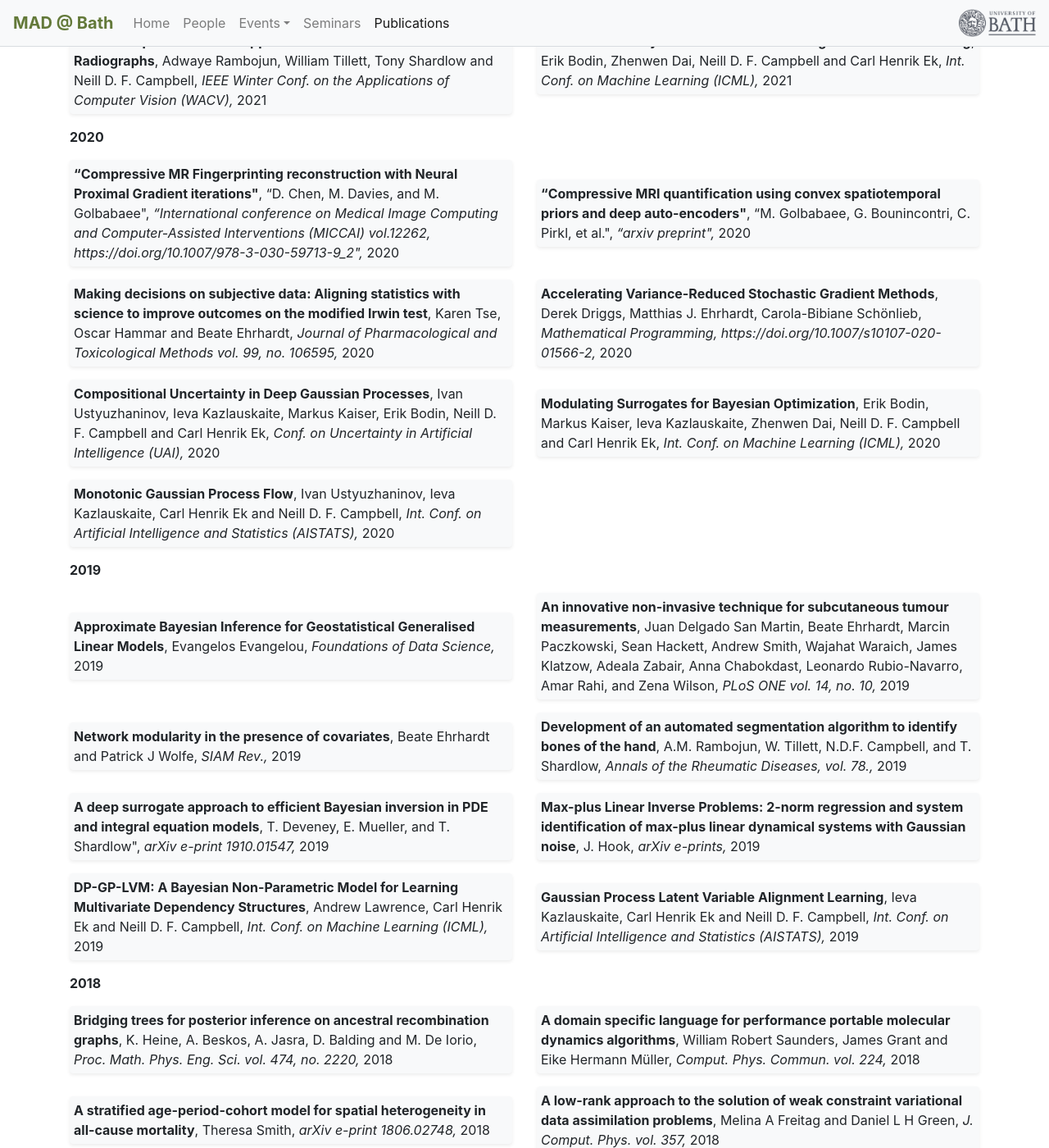
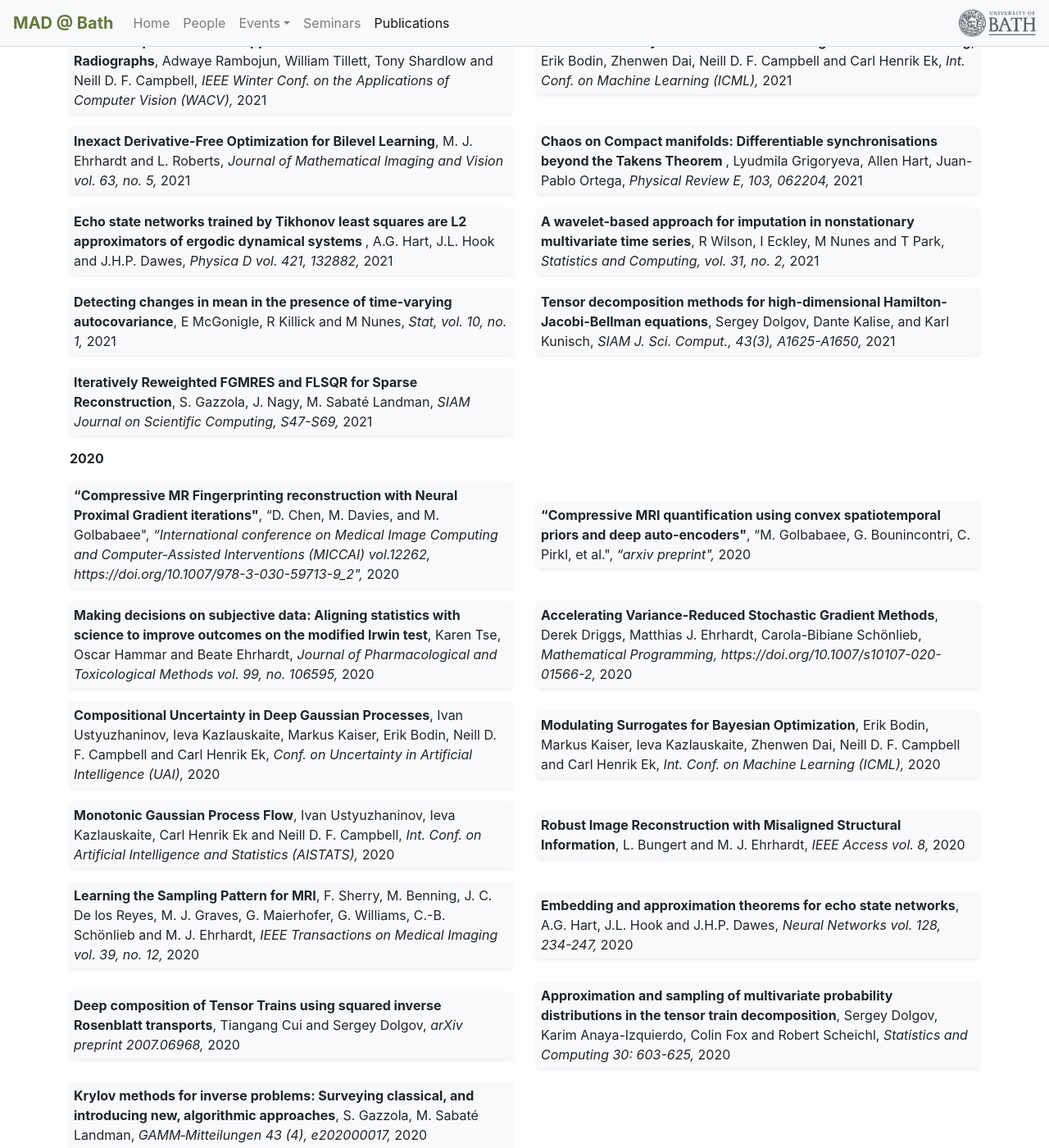
Before and after one commit to mathematics-and-algorithms-for-data/mathematics-and-algorithms-for-data.github.io, a Jekyll site: the page built from publications.md, in a window 1280 px wide and 1400 px high, scrolled down 386 px. Shown: the whole window at 82% size. Built offline with Jekyll 4.4.1, drawn with Linux system fonts in a browser that asks for light colours; nearby versions of some CDN libraries; some of the changed text lies outside the part shown.

Commit message:
updates on news/people/pubs

```diff
--- a/_data/news.yml
+++ b/_data/news.yml
@@ -18,3 +18,7 @@ items:
     text: '**SDEs and ML - What should we use where?** This series of targeted workshops, inspired by the science-forward Dagstuhl-style meetings, will be held on Monday 7th June and Monday 5th July at 14:00 - 17:00 BST.  If you are interested in joining these events, please send an email to m.ehrhardt@bath.ac.uk.
 '
     critical: true
+  - date: "2021-06-02"
+    text: '**[IR Tools](https://github.com/silviagazzola/IRtools) Training Event for PhD students**
+'
+    critical: true
--- a/_data/people.yml
+++ b/_data/people.yml
@@ -141,7 +141,7 @@ researchers:
   - name: "Connr Gascoigne"
     working: "Theresa Smith"
   - name: "Arron Gosnell"
-    working: "Evangelos Evangelou"
+    working: "Evangelos Evangelou and Jonathan Bartlett"
   - name: "Allen Hart"
     working: "Jon Dawes and Olga Isupova"
   - name: "Adam Hartshorne"
@@ -164,13 +164,12 @@ researchers:
     working: "Tiago de Paula Peixoto"
   - name: "Tom Pennington"
     working: "R. Scheichl and K. Anaya-Izquierdo"
-
+  - name: "Seb Scott"
+    working: Matthias Ehrhardt and Silvia Gazzola
   - name: "Paul Russell"
     working: "Özgür Şimşek"
   - name: "Paul Secular"
     working: "Sergey Dolgov"
-  - name: "Sebastian Stolze"
-    working: "Evangelos Evangelou"
   - name: "Andreas Theophilou"
     working: "Özgür Şimşek"
   - name: "Jarrod Williams"
@@ -181,3 +180,9 @@ researchers:
     working: "Tiago de Paula Peixoto"
   - name: "Fengpei Wang"
     working: "Clarice Poon and Tony Shardlow"
+  - name: "Daniel Miles"
+    working: "Sandipan Roy and Evangelos Evangelou"
+  - name: "Luca Saluzzi"
+    working: "Sergey Dolgov"
+  - name: "Oliver Townsend"
+    working: "Silvia Gazzola and Sergey Dolgov"
--- a/_data/publications.yml
+++ b/_data/publications.yml
@@ -104,25 +104,22 @@ papers:
     authors: "Beate Ehrhardt and Patrick J Wolfe"
     venue: "SIAM Rev."
     year: 2019
+
   - title:  "Development of an automated segmentation algorithm to identify bones of the hand"
     authors: A.M. Rambojun, W. Tillett, N.D.F. Campbell, and T. Shardlow
     year: 2019
     venue: "Annals of the Rheumatic Diseases, vol. 78."
+
   - title: "A deep surrogate approach to efficient Bayesian inversion in PDE and integral equation models"
-    authors: T. Deveney, E. Mueller, and T. Shardlow"
+    authors: "T. Deveney, E. Mueller, and T. Shardlow"
     year: 2019
     venue: "arXiv e-print 1910.01547"
     arxiv-link: https://arxiv.org/abs/1910.01547
+
   - title: "Alternating Minimal Energy Methods for Linear Systems in Higher Dimensions"
     authors: "S. Dolgov and D. Savostyanov"
     venue: "SIAM J. Sci. Comput. vol. 36, no. 5"
     year: 2014
-
-  - title: "Approximation and sampling of multivariate probability distributions in the tensor train decomposition"
-    authors: "Sergey Dolgov, Karim Anaya-Izquierdo, Colin Fox and Robert Scheichl"
-    venue: "arXiv e-print 1810.01212"
-    year: 2018
-    arxiv-link: https://arxiv.org/abs/1810.01212
 
   - title: "Balanced model order reduction for linear random dynamical systems driven by Lévy noise"
     authors: "Martin Redmann and Melina A Freitag"
@@ -282,6 +279,90 @@ papers:
     venue: "Int. Conf. on Machine Learning (ICML)"
     year: 2021
 
+  - title: "Inexact Derivative-Free Optimization for Bilevel Learning"
+    authors: "M. J. Ehrhardt and L. Roberts"
+    venue: "Journal of Mathematical Imaging and Vision vol. 63, no. 5"
+    year: 2021
+    arxiv-link: https://arxiv.org/abs/2006.12674
+
+  - title: "Robust Image Reconstruction with Misaligned Structural Information"
+    authors: "L. Bungert and M. J. Ehrhardt"
+    venue: "IEEE Access vol. 8"
+    year: 2020
+    arxiv-link: https://arxiv.org/abs/2004.00589
+
+  - title: "Learning the Sampling Pattern for MRI"
+    authors: " F. Sherry, M. Benning, J. C. De los Reyes, M. J. Graves, G. Maierhofer, G. Williams, C.-B. Schönlieb and M. J. Ehrhardt"
+    venue: "IEEE Transactions on Medical Imaging vol. 39, no. 12"
+    year: 2020
+    arxiv-link: https://arxiv.org/abs/1906.08754
+
+  - title: " Chaos on Compact manifolds: Differentiable synchronisations beyond the Takens Theorem "
+    authors: " Lyudmila Grigoryeva, Allen Hart, Juan-Pablo Ortega"
+    venue: "Physical Review E, 103, 062204"
+    year: 2021
+    arxiv-link: https://arxiv.org/abs/2010.03218
+
+  - title: " Echo state networks trained by Tikhonov least squares are L2 approximators of ergodic dynamical systems "
+    authors: "A.G. Hart, J.L. Hook and J.H.P. Dawes"
+    venue: "Physica D vol. 421, 132882"
+    year: 2021
+    arxiv-link: https://arxiv.org/abs/2005.06967
+
+
+  - title: " Embedding and approximation theorems for echo state networks"
+    authors: " A.G. Hart, J.L. Hook and J.H.P. Dawes"
+    venue: "Neural Networks vol. 128, 234-247"
+    year: 2020
+    arxiv-link: https://arxiv.org/abs/1908.05202
+
+
+  - title: "A wavelet-based approach for imputation in nonstationary multivariate time series"
+    authors: "R Wilson, I Eckley, M Nunes and T Park"
+    venue: "Statistics and Computing, vol. 31, no. 2"
+    year: 2021
+    arxiv-link: https://link.springer.com/article/10.1007/s11222-021-09998-2
+
+  - title: "Detecting changes in mean in the presence of time-varying autocovariance"
+    authors: "E McGonigle, R Killick and M Nunes"
+    venue: "Stat, vol. 10, no. 1"
+    year: 2021
+    arxiv-link: https://onlinelibrary.wiley.com/doi/10.1002/sta4.351
+
+
+
+  - title: "Deep composition of Tensor Trains using squared inverse Rosenblatt transports"
+    authors: "Tiangang Cui and Sergey Dolgov"
+    venue: "arXiv preprint 2007.06968"
+    year: 2020
+    arxiv-link: https://arxiv.org/abs/2007.06968
+
+
+  - title: "Tensor decomposition methods for high-dimensional Hamilton-Jacobi-Bellman equations"
+    authors: "Sergey Dolgov, Dante Kalise, and Karl Kunisch"
+    venue: "SIAM J. Sci. Comput., 43(3), A1625-A1650"
+    year: 2021
+    arxiv-link: https://arxiv.org/abs/1908.01533
+
+
+
+  - title: "Approximation and sampling of multivariate probability distributions in the tensor train decomposition"
+    authors: "Sergey Dolgov, Karim Anaya-Izquierdo, Colin Fox and Robert Scheichl"
+    venue: "Statistics and Computing 30: 603-625"
+    year: 2020
+    arxiv-link: https://arxiv.org/abs/1810.01212
+
+  - title: "Krylov methods for inverse problems: Surveying classical, and introducing new, algorithmic approaches"
+    authors: "S. Gazzola, M. Sabaté Landman"
+    venue: "GAMM‐Mitteilungen 43 (4), e202000017"
+    year: 2020
+
+  - title: "Iteratively Reweighted FGMRES and FLSQR for Sparse Reconstruction"
+    authors: "S. Gazzola, J. Nagy, M. Sabaté Landman"
+    venue: "SIAM Journal on Scientific Computing, S47-S69"
+    year: 2021
+
+
   # - title: ""
   #   authors: ""
   #   venue: ""
```
